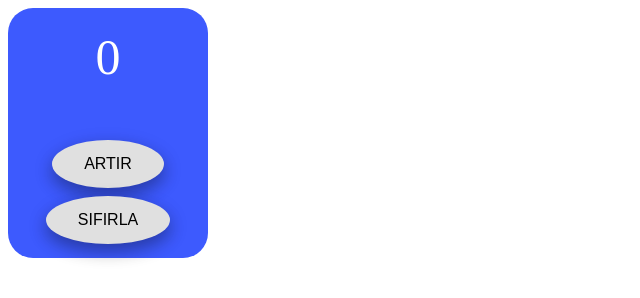
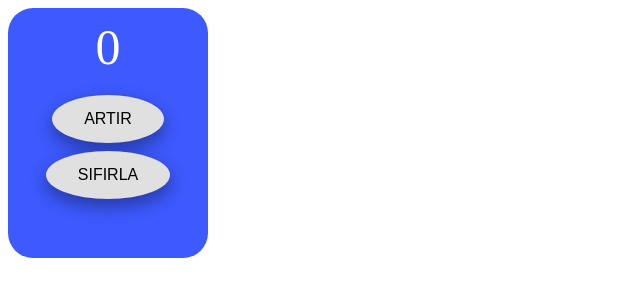
Before and after one commit to emrea06/zikir_sayaci, a plain HTML site: page index.html in a window 1280 px wide. Shown: the whole page, without its empty margins (0-640 px from the left). Drawn offline with Linux system fonts and the light colour scheme.

Commit message:
dosyalar yüklendi

```diff
--- a/main.css
+++ b/main.css
@@ -12,14 +12,14 @@
 }
 
 .ekran{
-  margin-top: 20px;
+  margin-top: 10px;
   text-align: center;
   font-size: 50px;
 
 }
 
 .butonlar{
-  margin-top: 40px;
+  margin-top: 5px;
   padding: 10px;
   text-align: center;
 
```
